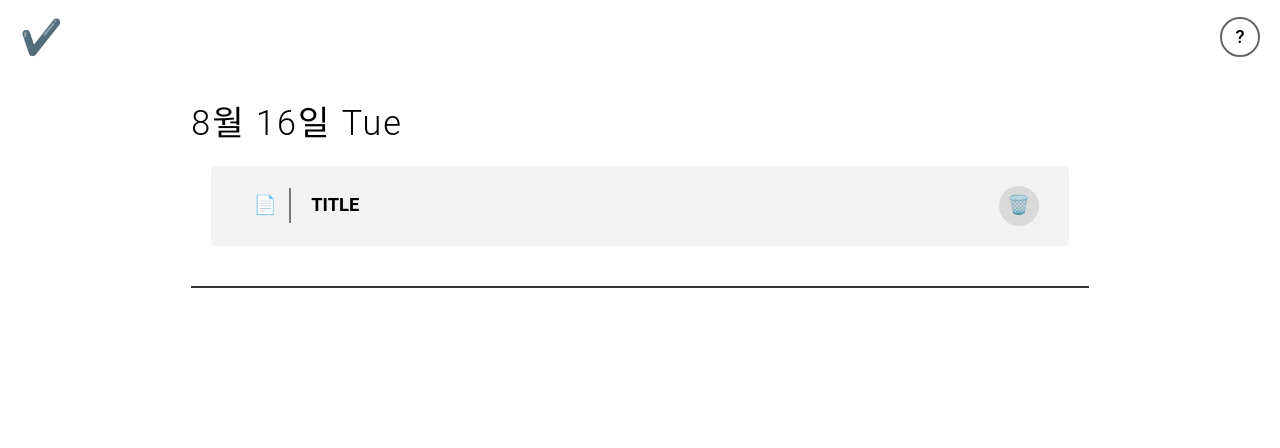
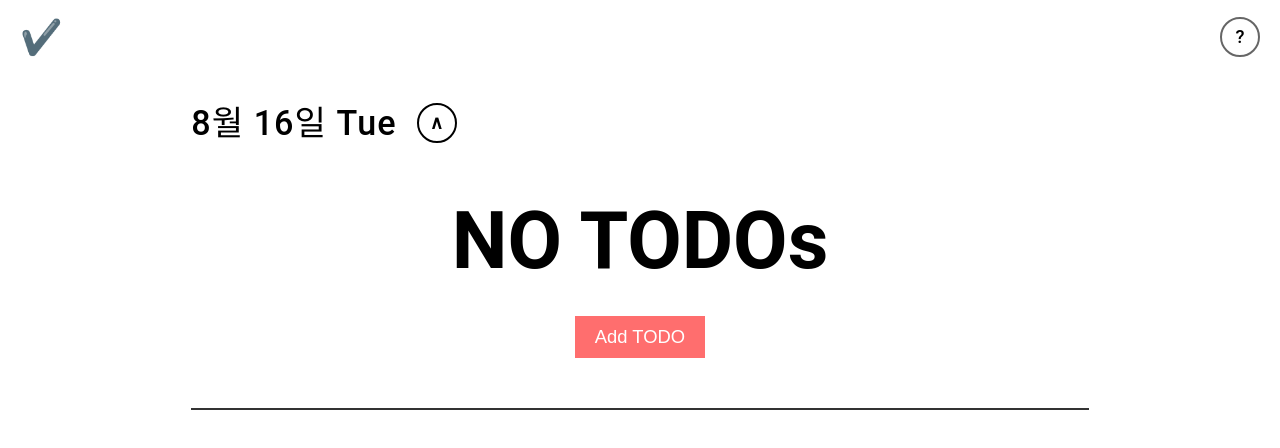
Before and after one commit to joepasss/todo, a React (Create React App) app: page / in a window 1280 px wide. Shown: the top 448 px of the page. Built offline with nearby package versions, Linux system fonts and the light colour scheme.

Commit message:
add no todo page

```diff
--- a/src/components/todo/Todo.tsx
+++ b/src/components/todo/Todo.tsx
@@ -1,12 +1,18 @@
+import { FC } from 'react';
+import { TodoDataType } from '../../types/todo';
 import './todo.scss';
 
-const Todo = () => {
+interface Props {
+  todo: TodoDataType;
+}
+
+const Todo: FC<Props> = ({ todo }) => {
   return (
     <div className='todo'>
       <div className='todo__content'>
-        <h3 className='todo__content--icon'>📄</h3>
+        <h3 className='todo__content--icon'>{todo.icon}</h3>
 
-        <h3 className='todo__content--title'>TITLE</h3>
+        <h3 className='todo__content--title'>{todo.title}</h3>
       </div>
 
       <div className='todo__trailler'>
--- a/src/pages/Home.tsx
+++ b/src/pages/Home.tsx
@@ -1,14 +1,17 @@
+import { useState } from 'react';
 import { Header } from '../sections/header/Header';
 import { TodoList } from '../sections/todoList/TodoList';
 import './home.scss';
 
-export interface IHomeProps {}
+import { TodoDataType } from '../types/todo';
 
-export function Home(props: IHomeProps) {
+export function Home() {
+  const [todo, setTodo] = useState<TodoDataType[]>([]);
+
   return (
     <section className='home container'>
       <Header />
-      <TodoList />
+      <TodoList todoList={todo} />
     </section>
   );
 }
--- a/src/sections/todoList/TodoList.tsx
+++ b/src/sections/todoList/TodoList.tsx
@@ -1,20 +1,49 @@
+import { FC, useState } from 'react';
 import Divider from '../../components/divider/divider';
 import Todo from '../../components/todo/Todo';
+import { TodoDataType } from '../../types/todo';
 
-export const TodoList = () => {
+interface Props {
+  todoList: TodoDataType[];
+}
+
+export const TodoList: FC<Props> = ({ todoList }) => {
+  const [isOpen, setIsOpen] = useState<boolean>(false);
+
   const today = new Date();
 
   const days = ['Sun', 'Mon', 'Tue', 'Wed', 'Thu', 'Fri', 'Sat'];
 
   return (
     <section className='todolist'>
-      <h2 className='todolist__header'>
-        {today.getMonth() + 1}월 {today.getDate()}일 {days[today.getDay()]}
-      </h2>
+      <div className='todolist__header'>
+        <h2 className='todolist__header--title'>
+          {today.getMonth() + 1}월 {today.getDate()}일 {days[today.getDay()]}
+        </h2>
+        <h3
+          className={
+            isOpen
+              ? 'todolist__header--trailler active'
+              : 'todolist__header--trailler'
+          }
+          onClick={() => setIsOpen(!isOpen)}
+        >
+          &and;
+        </h3>
+      </div>
+      {todoList.length === 0 ? (
+        <div className='todolist__empty'>
+          <h3 className='todolist__empty--header'>NO TODOs</h3>
 
-      <div className='todolist__content'>
-        <Todo />
-      </div>
+          <button className='todolist__empty--addbtn'>Add TODO</button>
+        </div>
+      ) : (
+        <div className='todolist__content'>
+          {todoList.map((todo: TodoDataType) => (
+            <Todo todo={todo} key={todo.id} />
+          ))}
+        </div>
+      )}
 
       <Divider />
     </section>
--- a/src/sections/todoList/_todoList.scss
+++ b/src/sections/todoList/_todoList.scss
@@ -4,6 +4,64 @@
   @extend %sec-padding;
 
   &__header {
-    @extend %sec-heading;
+    display: flex;
+    align-items: center;
+
+    gap: 2rem;
+
+    &--title {
+      @extend %sec-heading;
+    }
+
+    &--trailler {
+      display: flex;
+      align-items: center;
+      justify-content: center;
+      cursor: pointer;
+
+      font-size: font-size(small);
+      font-weight: font-weight(bold);
+
+      border: solid 0.2rem black;
+      border-radius: 50%;
+      width: 4rem;
+      aspect-ratio: 1 / 1;
+      transition: all 0.25s cubic-bezier(1, 0, 0, 1);
+    }
+
+    &--trailler.active {
+      transform: rotate(0.5turn);
+    }
+  }
+
+  &__empty {
+    padding: 1rem 2rem;
+    display: flex;
+    flex-direction: column;
+    align-items: center;
+    justify-content: center;
+
+    &--header {
+      font-size: font-size(large);
+    }
+
+    &--addbtn {
+      cursor: pointer;
+      color: white;
+
+      border: none;
+      padding: 1rem 2rem;
+      font-size: font-size(small);
+      font-weight: font-weight(light);
+      background-color: rgb(255, 110, 110);
+
+      transition: all 0.25s cubic-bezier(1, 0, 0, 1);
+
+      &:hover,
+      &:active {
+        background-color: red;
+        transform: scale(1.025);
+      }
+    }
   }
 }
--- a/src/styles/main-style.scss
+++ b/src/styles/main-style.scss
@@ -40,8 +40,8 @@
 
 %sec-heading {
   font-size: font-size(medium);
-  font-weight: font-weight(light);
-  letter-spacing: 0.2rem;
+  font-weight: font-weight(medium);
+  letter-spacing: 0.1rem;
   color: black;
 }
 
--- /dev/null
+++ b/src/types/todo.ts
@@ -0,0 +1,5 @@
+export interface TodoDataType {
+  id: string;
+  icon: string;
+  title: string;
+}
```
Also changed, not shown: src/pages/AddTodo.tsx (added, +9 -0 lines).
